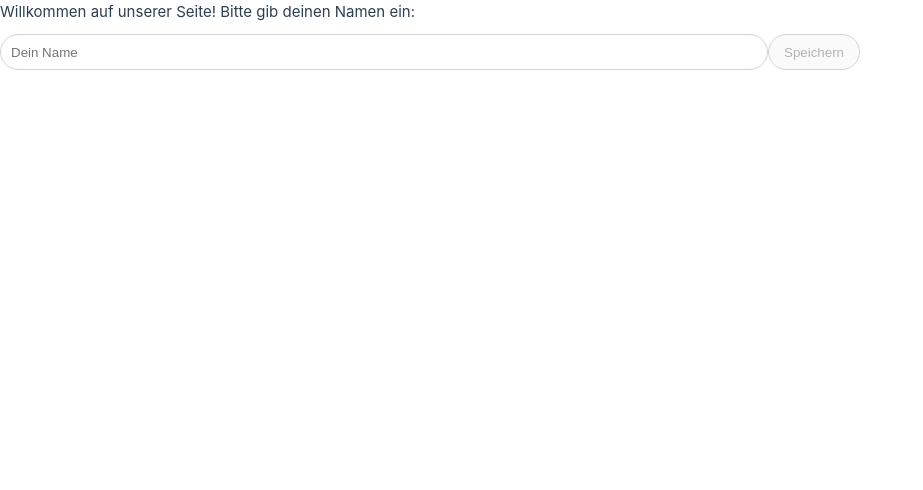
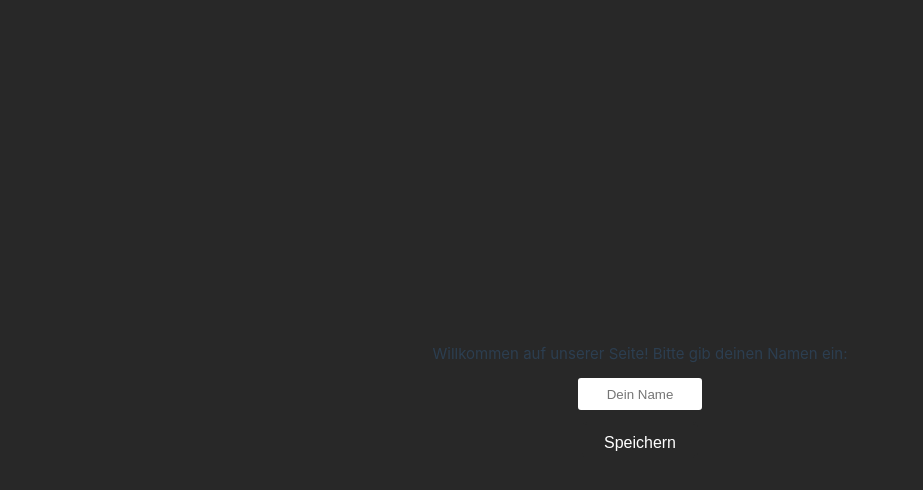
Before and after one commit to tobiasgericke/vue_eval, a Vue app: page / in a window 1280 px wide. Shown: the top 490 px of the page, without its empty margins (0-923 px from the left). Built offline with nearby package versions, Linux system fonts and the light colour scheme.

Commit message:
CSS works finally. Now only the nits remain.

```diff
--- a/src/assets/base.css
+++ b/src/assets/base.css
@@ -4,7 +4,7 @@
   --vt-c-white-soft: #f8f8f8;
   --vt-c-white-mute: #f2f2f2;
 
-  --vt-c-black: #181818;
+  --vt-c-black: #282828;
   --vt-c-black-soft: #222222;
   --vt-c-black-mute: #282828;
 
--- a/src/components/Card.vue
+++ b/src/components/Card.vue
@@ -19,7 +19,6 @@
 <style scoped>
 
   .card {
-      width: 300px;
     border: 1px solid #ccc;
     border-radius: 8px;
     overflow: hidden;
@@ -35,30 +34,11 @@
   }
 
   /* Bildunterschriftsstil innerhalb der Karte */
-    .card .caption {
+  .card-title {
     padding: 15px;
     text-align: center;
-      background-color: #f5f5f5;
+    background-color: #282822;
+    font-size: medium ;
+    text-align: center;
   }
-
-/* .card {
-    width:310px;
-    overflow: hidden;
-    border: 2%;
-    box-shadow: 1px 1px 10px rgba(0, 0, 0, 0.1);
-    margin-bottom: 35px;
-    margin-right: 20px;
-}
-.card img {
-    width: 100%;
-    height: 190px;
-    margin: 0;
-}
-.card text {
-    padding: 0 5px;
-}
-.card .card-text h2 {
-    font-weight: bold;
-} */
-
 </style>
--- a/src/components/QueryResult.vue
+++ b/src/components/QueryResult.vue
@@ -21,15 +21,19 @@ const props = defineProps({
 
 <style scoped>
 
-.query-result-container{
+  /* .query-result-container {
+    display: flex;
+    justify-content: space-around;
+    width: 100%;
+    align-items: top;
+    flex: 1 1 0;
+    flex-wrap: wrap;
+  } */
 
-
-  justify-content: space-between;
-  align-items: stretch;
-  /* flex-flow: row wrap; */
-  flex-direction: row;
-  flex-wrap: wrap;
-  flex-grow: 1;
-  align-content: stretch;
-}
+  .query-result-container {
+    display: grid;
+    grid-template-columns: repeat(auto-fill, minmax(200px, 1fr)); /* Mindestbreite 200px, maximale Breite 1fr */
+    grid-auto-rows: 400px;
+    gap: 15px; /* Abstand zwischen den Karten */
+  }
 </style>
--- a/src/components/SearchWindow.vue
+++ b/src/components/SearchWindow.vue
@@ -275,7 +275,7 @@ const fetchOntologyData = async (searchTerm) => {
     <div v-if="!showPopup" class="progress-container">
       <!-- Fortschrittsbalken
       <div class="progress-bar" :style="{ width: progressBarWidth }"></div>-->
-      <div class="progress-bar" :style="{ width: `${progress * 100}%` }"></div>
+      <div class="progress-bar" :style="{ width: `${progress * 100}%` }" placeholder=""></div>
       <p>{{ completedSearchTermsCount }} von {{ searchQueries.length * searchQueries[0].length }} Bewertungen abgeschlossen</p>
     </div>
 
@@ -284,14 +284,15 @@ const fetchOntologyData = async (searchTerm) => {
       <button class="left-button" v-on:click="handlePreference('left')">The left one is better.</button>
       <button class="right-button" v-on:click="handlePreference('right')">The right one is better.</button>
     </div>
+  </div>
 
   <!-- Query Space -->
   <div v-if="!showPopup" class="query-container">
     <QueryResult class="results" :results="isEmbeddingFirst ? processedQueryResultsOntology : processedQueryResultsEmbedding"/>
+    <div class="separator"></div>
     <QueryResult class="results" :results="isEmbeddingFirst ? processedQueryResultsEmbedding : processedQueryResultsOntology"/>
   </div>
 
-  </div>
 </template>
 
 <style scoped>
@@ -308,40 +309,59 @@ const fetchOntologyData = async (searchTerm) => {
   }
 
   /* Popup-Fenster */
-  .popup {
+  .popup-container {
     position: fixed;
     top: 0;
     left: 0;
     width: 100%;
     height: 100%;
-    background: rgba(0, 0, 0, 0.5);
+    background: #282828;
     display: flex;
     justify-content: center;
     align-items: center;
+    flex-direction: column;
   }
 
   .popup-content {
-    background: rgb(31, 31, 31);
+    background: #282828;
     padding: 20px;
     border-radius: 8px;
     text-align: center;
+    color: #ffffff;
   }
 
   .popup-input {
     margin: 10px 0;
     height: 36px;
-    border-radius: 48px;
-    border: 0.5px solid lightgrey;
-    width: 60%;
+    border-radius: 5px; /* Kleinere Rundung, um dem Design des Buttons zu entsprechen */
+    border: 2px solid #282828;
+    width: 10%; /* Volle Breite des Elternelements */
     padding: 0 10px;
+    box-sizing: border-box; /* Berücksichtigt die Padding- und Border-Werte in der Gesamtbreite */
+    color: #000000;
+    text-align: center;
   }
 
-  .popup-button {
+  /* .popup-button {
     height: 36px;
     border-radius: 48px;
     border: 0.5px solid lightgrey;
     padding: 0 15px;
     cursor: pointer;
+  } */
+
+  .popup-button {
+    height: 36px;
+    border-radius: 5px;
+    border: 2px solid #282828;
+    padding: 10px 20px;
+    font-size: 16px;
+    text-align: center;
+    text-decoration: none;
+    color: #ffffff;
+    background-color: #282828;
+    cursor: pointer;
+    transition: background-color 0.3s, color 0.3s, border-color 0.3s, box-shadow 0.3s;
   }
 
   /* HEADER */
@@ -354,10 +374,11 @@ const fetchOntologyData = async (searchTerm) => {
   }
 
   .search-input {
+    text-align: center;
     margin: 0;
     height: 46px;
     border-radius: 48px;
-    border: 0.5px solid lightgrey;
+    border: 2px solid #3498db;
     width: 40%;
     padding-right: 40px;
     padding-left: 10px;
@@ -366,7 +387,7 @@ const fetchOntologyData = async (searchTerm) => {
   .search-button {
     height: 46px;
     border-radius: 48px;
-    border: 0.5px solid lightgrey;
+    border: 2px solid #3498db;
     padding: 0 15px;
     cursor: pointer;
   }
@@ -374,7 +395,7 @@ const fetchOntologyData = async (searchTerm) => {
   /* Progress Bar */
     .progress-container {
     width: 100%;
-    background-color: #e0e0e0;
+    background-color: #282828;
   }
 
   .progress-bar {
@@ -382,33 +403,23 @@ const fetchOntologyData = async (searchTerm) => {
     background-color: #76b900;
   }
 
-
-  /* Result Container */
-  .results-container {
-    display: flex;
-    flex-wrap: row;
-    justify-content: space-between; /* Ändere space-around zu space-between oder space-evenly, je nachdem, welchen Abstand du bevorzugst */
-  }
-
   /* Preferency-Buttons */
 
   .button-container {
     display: flex;
-    justify-content: space-evenly;
+    justify-content: space-around; ;
     align-items: center; /* Ändere space-around zu space-between oder space-evenly, je nachdem, welchen Abstand du bevorzugst */
   }
 
   .left-button, .right-button {
-    flex: 1;
-    display: inline-block;
     padding: 10px 20px;
     font-size: 16px;
     text-align: center;
     text-decoration: none;
     border: 2px solid #3498db; /* Farbe des Rahmens */
     border-radius: 5px;
-    color: #3498db; /* Textfarbe */
-    background-color: #fff; /* Hintergrundfarbe */
+    color: #ffffff; /* Textfarbe */
+    background-color: #282828; /* Hintergrundfarbe */
     cursor: pointer;
     transition: background-color 0.3s, color 0.3s, border-color 0.3s, box-shadow 0.3s;
   }
@@ -421,9 +432,16 @@ const fetchOntologyData = async (searchTerm) => {
     box-shadow: 0 0 10px rgba(0, 0, 0, 0.2); /* Schatten bei Hover */
   }
 
+  /* Result Container */
+    .separator {
+    width: 5px;
+    background-color: lightgrey; /* Ändern Sie dies in die gewünschte Farbe */
+  }
+
   .query-container {
-  flex: 1;
+    display: flex;
     flex-direction: row;
-  align-items: center;
+    justify-content: space-around;
+    background-color: #282828;
   }
 </style>
```
Lines whose indentation alone changed are shown as unchanged.
